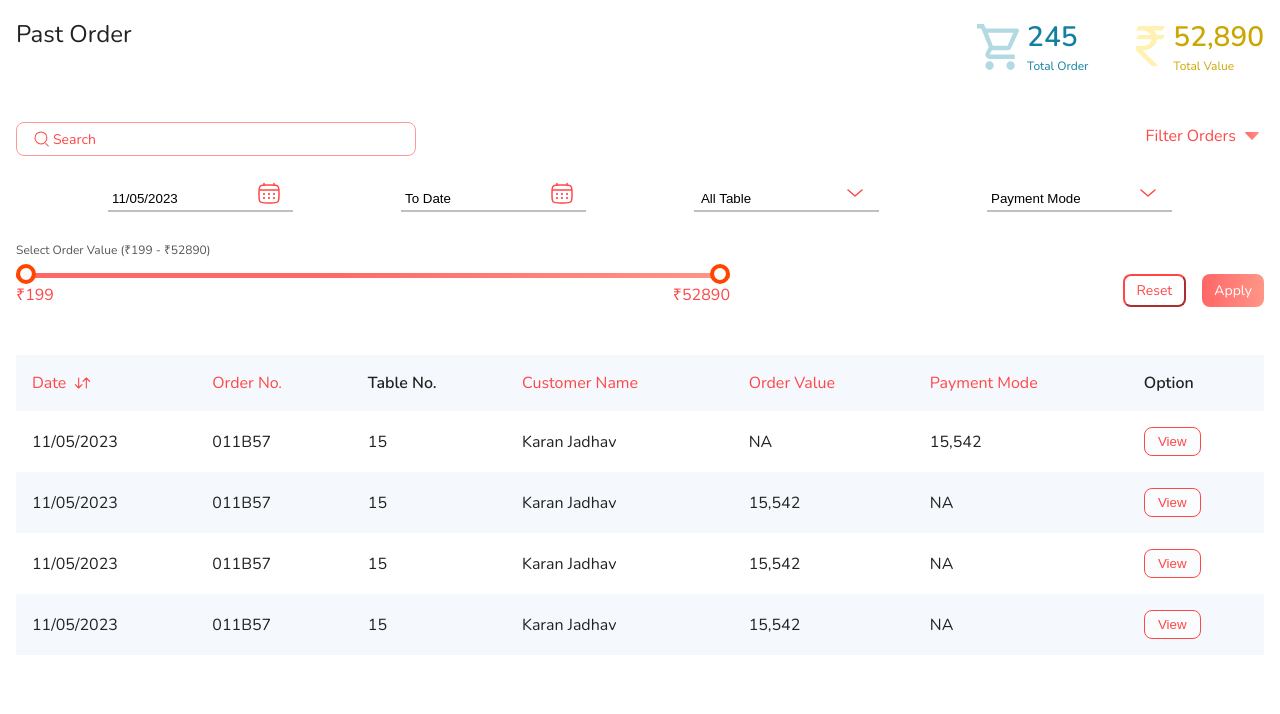
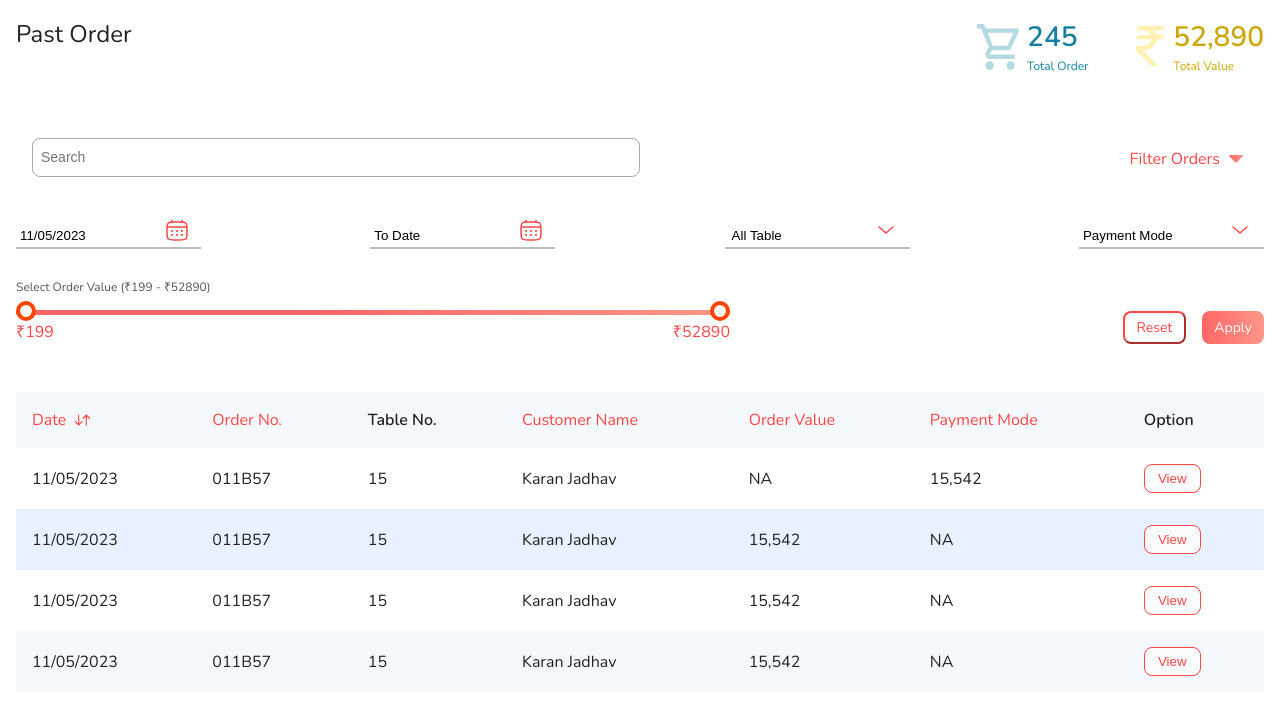
Before and after one commit to parakhpixel6/Restaurant-Menu-Pixel6, a website: page manage_orders/past_order_listing/past_order_list.html in a window 1280 px wide. Both pictures are taken after a click on the element "Filter Orders". Drawn offline with nearby package versions, Linux system fonts and the light colour scheme.

Commit message:
edit icon change & update css past order list

```diff
--- a/manage_food/categories/categories.js
+++ b/manage_food/categories/categories.js
@@ -22,7 +22,9 @@ cateogryData.forEach((item) => {
         <td><img src="${item.icon}" alt=""></td>
         <td>${item.categoryDescription}</td>
         <td>${item.noOfItems}</td>
-        <td><div style="display: flex; align-items: center; gap: 4px; color: #FF4747"><img onclick="addCategoriesFun()" src="../../assets/images/icons/edit.svg" alt=""> Edit</div></td>
+        <td><div>
+        <a onclick="addCategoriesFun()"><span class="material-symbols-rounded sidebar--navigations-link-icon past-order-view-btn clr-red">edit</span></a>
+        </div></td>
     </tr>
     `
 })
--- a/manage_orders/past_order_listing/past_order_list.html
+++ b/manage_orders/past_order_listing/past_order_list.html
@@ -40,17 +40,18 @@
     </div>
     </div>
 
-    <div class="container-wrap past-order-search-block flex-d-col d-flex btn-container g-30">
-      <div class="d-flex past-order-cust-review btn-container g-30">
-        <div class="d-flex past-order-table-status table-status red active btn-container  ">
+    <div class="container-wrap past-order-search-block flex-d-col d-flex btn-container g-30 padding-16">
+      <!-- <div class="d-flex past-order-cust-review btn-container g-30"> -->
+        <!-- <div class="d-flex past-order-table-status table-status red active btn-container  ">
           <img
             class="search-img"
             src="../../assets/images/icons/search.svg"
             alt="Search"
           />
           <p>Search</p>
-        </div>
-
+        </div> -->
+        <div class="container-wrap header center p-revert" >
+          <input type="search" class="search-tab out-none" placeholder="Search">
         <div class="filter-order-selectSlot dropdown-wrapper" onclick="togglePastOrderFilterDivFun()">
           <span class="dropdown-default past-order-view-btn"
             >Filter Orders
@@ -62,7 +63,7 @@
           </span>
         </div>
       </div>
-      <div class="d-flex past-orders-textfeild past-order-filter-div disp-none ">
+      <div class="d-flex past-orders-textfeild past-order-filter-div disp-none justify-between ">
         <div class="">
         <input  class="past-order-input-val"  type="text" placeholder="From Date" value="11/05/2023">
         <span class="past-order-input-valspam"><img src="../../assets/images/img/Calendar.svg" alt=""></span>
@@ -142,7 +143,7 @@
           </div>
 
           <div class="past-order-table-heading-data">
-            <tr class="past-order-table-heading-odd">
+            <tr  class="past-order-table-heading-odd">
               <td class="past-order-table-heading-data">11/05/2023</td>
               <td class="past-order-table-heading-data">011B57</td>
               <td class="past-order-table-heading-data">15</td>
@@ -161,7 +162,7 @@
           </div>
 
           <div>
-            <tr class="past-order-table-heading-even">
+            <tr class="past-order-table-heading-even" style="background-color: #e8f1ff;">
               <td class="past-order-table-heading-data">11/05/2023</td>
               <td class="past-order-table-heading-data">011B57</td>
               <td class="past-order-table-heading-data">15</td>
--- a/sass/main.scss
+++ b/sass/main.scss
@@ -26,7 +26,9 @@
 .font-s-16 {
   font-size:  16px;
 }
-
+.padding-16{
+  padding: 16px;
+}
 .transform-checkbox {
   transform:  scale(1.2);
 }
@@ -47,7 +49,9 @@
 .enable {
   color: #54ba54;
 }
-
+.p-revert{
+  padding:revert;
+}
 .primary-stat {
   color: #994996;
 }
@@ -146,7 +150,9 @@ width:445px
   color: #888888;
   // border: 1px solid #888888;
 }
-
+.clr-red{
+  color: #FF4747;
+}
 .text-center {
   text-align: center;
 }
@@ -268,7 +274,9 @@ select {
     }
   }
 }
-
+.past-bg-clr-row{
+  background-color:#e8f1ff;
+}
 .dashboard-container {
   display: flex;
   flex-direction: column;
@@ -566,7 +574,7 @@ background-color: transparent;
   display: flex;
   flex-direction: row;
   gap: 16px;
-  justify-content: space-evenly;
+  // justify-content: space-evenly;
 
 }
 .past-order-input-valspam{
@@ -693,7 +701,7 @@ td {
   padding: 16px;
 }
 tr:nth-child(odd) {
-  background-color: #f5f8fc;
+  background-color: #ffffff;
   border-radius: 1px solid #e8f1ff;
 }
 .past-order-table-status.red.active {
```
Also changed, not shown: manage_food/categories/index.html (+1 -1 lines), manage_food/food_item/edit_item.html (+1 -0 lines), manage_food/food_item/index.html (+1 -0 lines).
